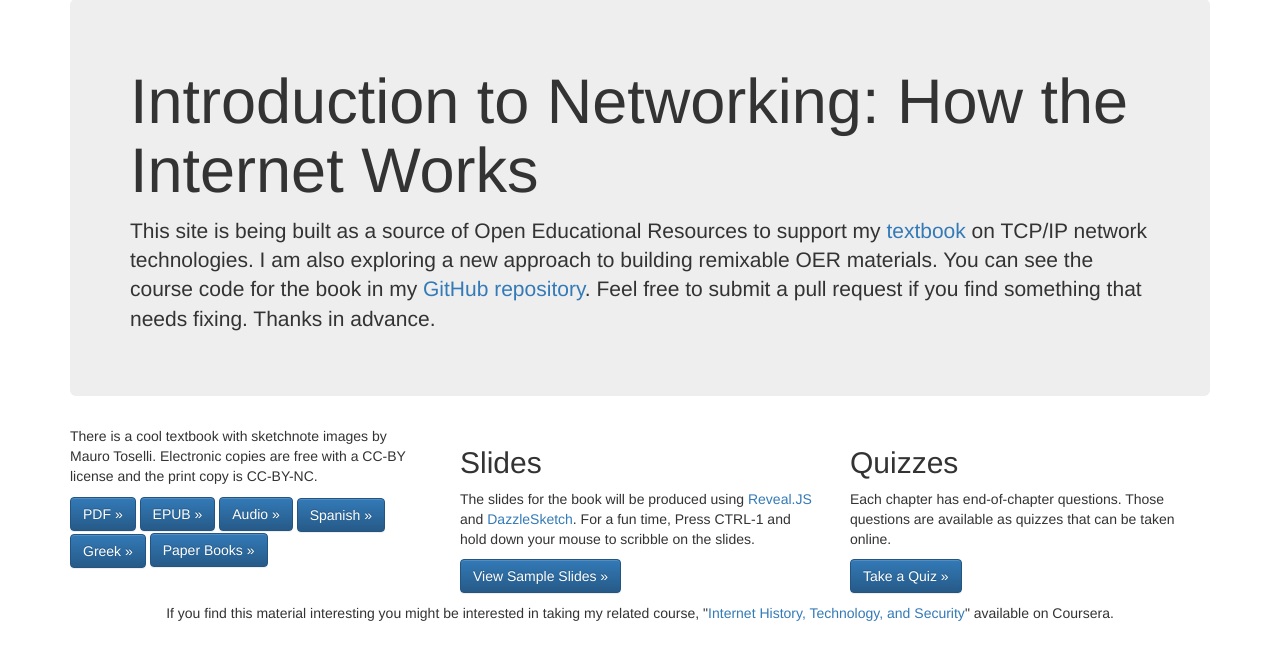
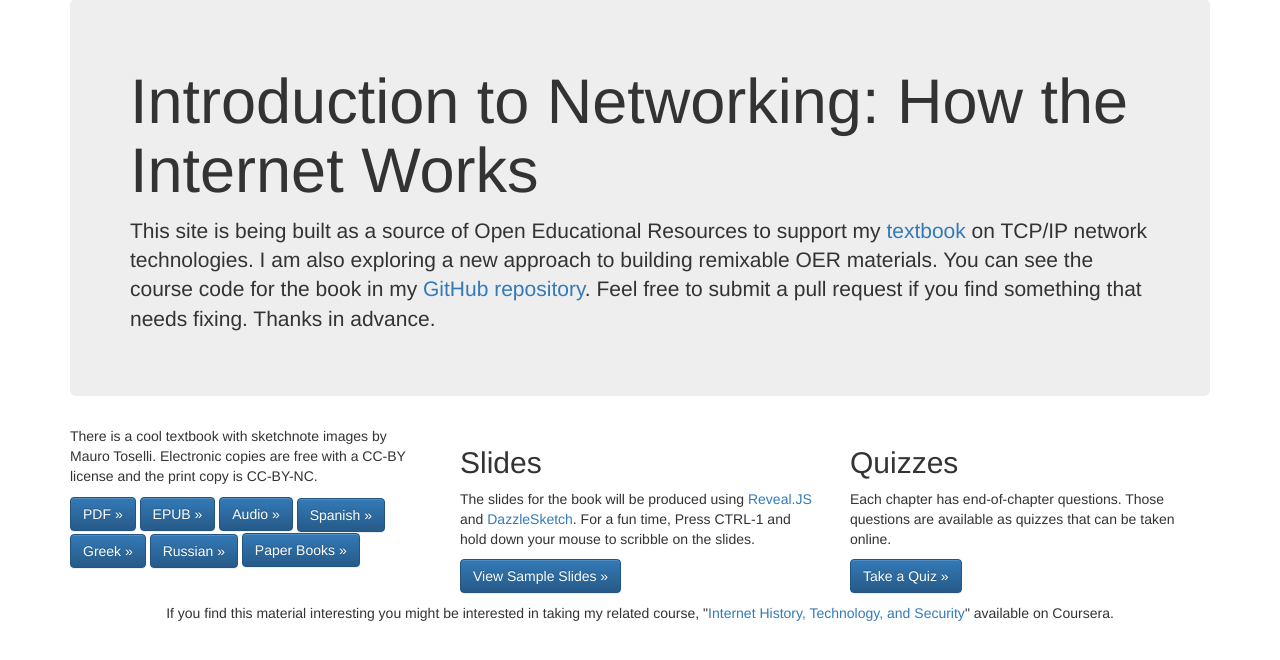
Before and after one commit to csev/net-intro, a PHP site: page / in a window 1280 px wide. Shown: the part 16-676 px from the top of the page. Run offline with PHP 8.4, Linux system fonts and the light colour scheme.

Commit message:
Add Russian translation

```diff
--- a/index.php
+++ b/index.php
@@ -32,6 +32,7 @@ that needs fixing.  Thanks in advance.</p>
           <a class="btn btn-primary" href="http://www-personal.umich.edu/~csev/books/net-intro/audio/" target="_blank">Audio &raquo;</a>
           <a class="btn btn-primary" style="margin-top:2px;" href="book/translations/Spanish/2021-06-12-book.pdf" target="_blank">Spanish &raquo;</a>
           <a class="btn btn-primary" style="margin-top:2px;" href="book/translations/Greek/2021-06-28-book.pdf" target="_blank">Greek &raquo;</a>
+          <a class="btn btn-primary" style="margin-top:2px;" href="book/translations/Russian/2021-07-11-book.pdf" target="_blank">Russian &raquo;</a>
           <a class="btn btn-primary" href="book.php" target="_blank">Paper Books &raquo;</a>
 </p>
         </div>
```
Also changed, not shown: 1 other file.
